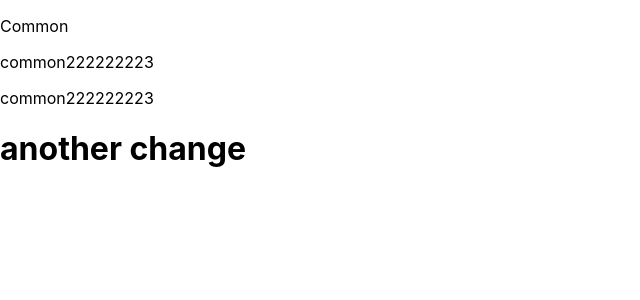
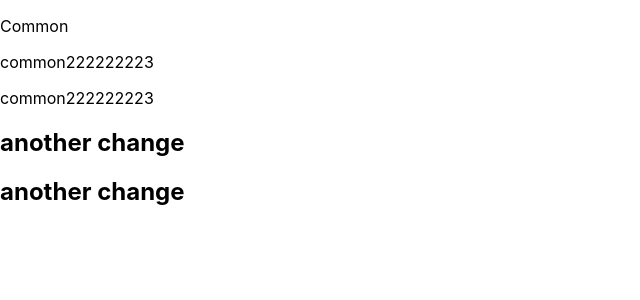
Before and after one commit to irHasanmolla/my-digital-portfolio, a React (Create React App) app: page / in a window 1280 px wide. Shown: the top 300 px of the page, without its empty margins (0-640 px from the left). Built offline with nearby package versions, Linux system fonts and the light colour scheme; the HTML template or start-up script is replaced by a standard one.

Commit message:
another h2 change

```diff
--- a/src/Common.js
+++ b/src/Common.js
@@ -6,7 +6,8 @@ const Common = () => {
       <p>Common</p>
       <p>common222222223</p>
       <p>common222222223</p>
-      <h1>another change</h1>
+      <h2>another change</h2>
+      <h2>another change</h2>
     </div>
   )
 }
```
